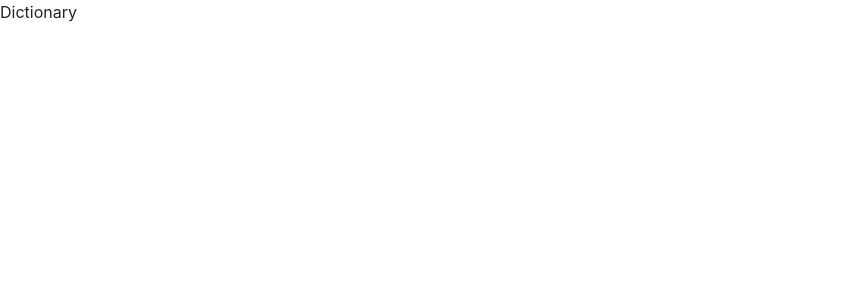
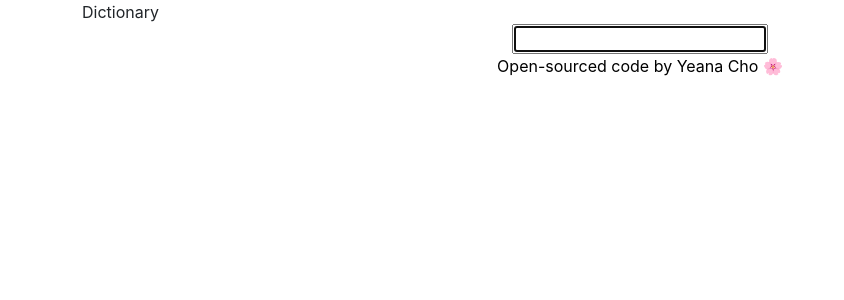
Before and after one commit to yeana-dev/Dictionary-Project, a React (Create React App) app: page / in a window 1280 px wide. Shown: the top 300 px of the page, without its empty margins (0-844 px from the left). Built offline with nearby package versions, Linux system fonts and the light colour scheme.

Commit message:
Created search form

```diff
--- a/src/App.css
+++ b/src/App.css
@@ -0,0 +1,12 @@
+footer,
+footer a {
+  text-align: center;
+  text-decoration: none;
+  color: black;
+}
+
+footer a:hover {
+  color: violet;
+  font-style: italic;
+  text-decoration: none;
+}
--- a/src/App.js
+++ b/src/App.js
@@ -1,9 +1,24 @@
+import Dictionary from "./Dictionary";
 import "./App.css";
 
 function App() {
   return (
     <div className="App">
-      <header className="App-header">Dictionary</header>
+      <div className="container">
+        <header>Dictionary</header>
+        <main>
+          <Dictionary />
+        </main>
+      </div>
+      <footer>
+        <a
+          href="https://github.com/yeana-dev/dictionary-project"
+          target="__blank"
+        >
+          Open-sourced code
+        </a>{" "}
+        by Yeana Cho 🌸
+      </footer>
     </div>
   );
 }
--- /dev/null
+++ b/src/Dictionary.css
@@ -0,0 +1,3 @@
+.Dictionary {
+  text-align: center;
+}
--- /dev/null
+++ b/src/Dictionary.js
@@ -0,0 +1,23 @@
+import React, { useState } from "react";
+import "./Dictionary.css";
+
+export default function Dictionary() {
+  let [keyword, setKeyword] = useState("");
+
+  function search(event) {
+    event.preventDefault();
+    alert(`searching for ${keyword}`);
+  }
+
+  function handleKeywordChange(event) {
+    setKeyword(event.target.value);
+  }
+
+  return (
+    <div className="Dictionary">
+      <form onSubmit={search}>
+        <input type="search" autoFocus={true} onChange={handleKeywordChange} />
+      </form>
+    </div>
+  );
+}
```
